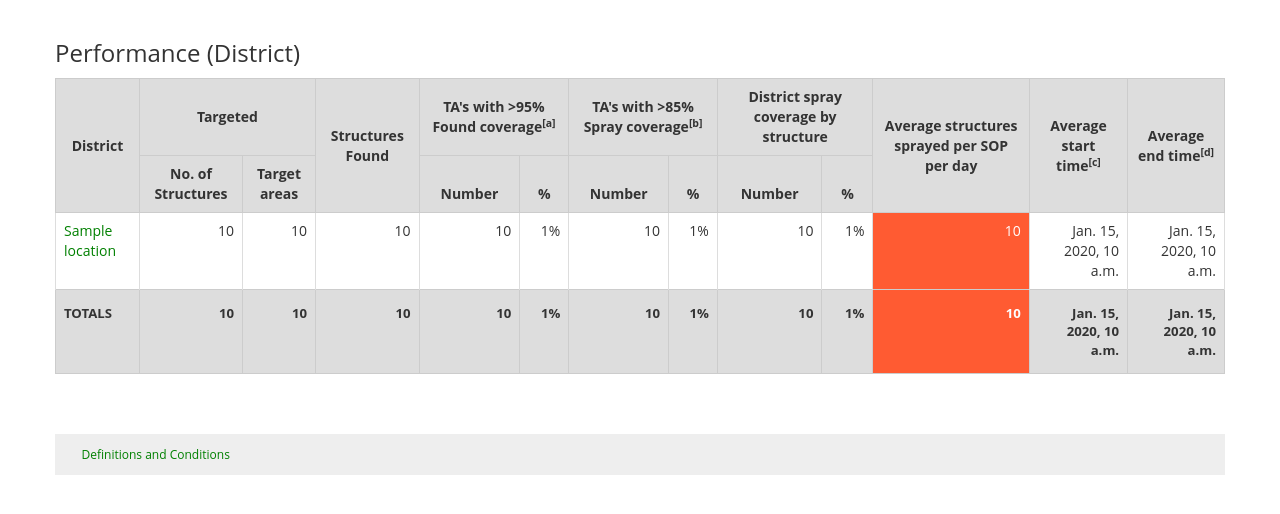
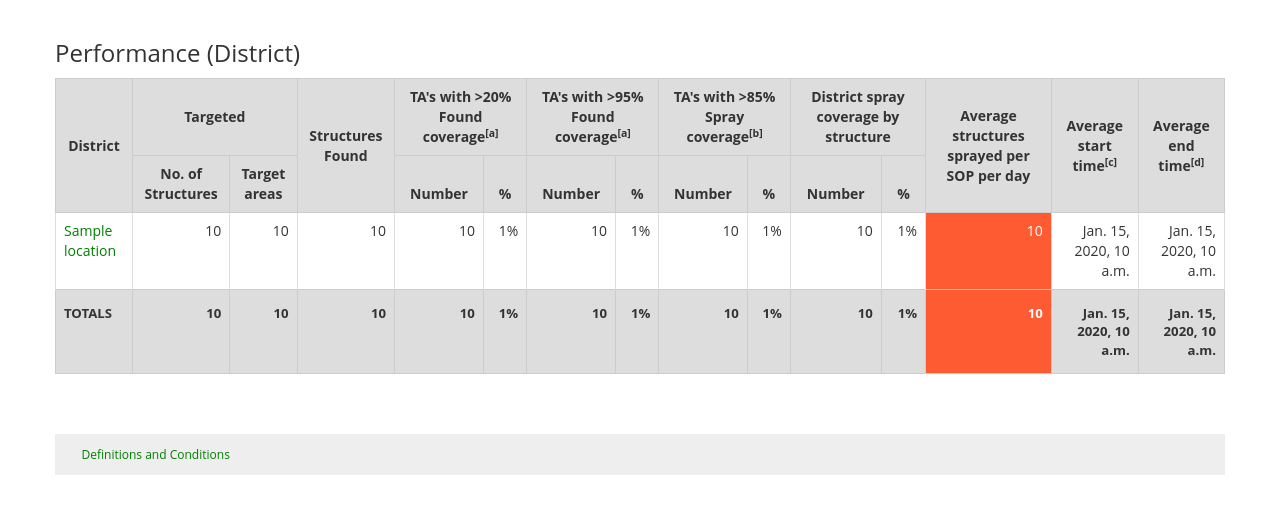
Before and after one commit to onaio/mspray, a Django app: template mspray/apps/main/templates/performance.html in a window 1280 px wide. Shown: the part 52-566 px from the top of the page. Run offline with Django 3.2, Linux system fonts and the light colour scheme; the template is opened without the code that fills it: most values are stand-ins (such as "Sample title", 1, 10 or a date in 2020); some libraries are stand-ins or nearby versions; some web fonts are replaced.

Commit message:
greater than 20% found columns, closes #157

```diff
--- a/mspray/apps/main/templates/performance.html
+++ b/mspray/apps/main/templates/performance.html
@@ -14,6 +14,7 @@
                             <th rowspan="2">District</th>
                             <th colspan="2">Targeted</th>
                             <th rowspan="2">Structures Found</th>
+                            <th colspan="2">TA's with >20% Found coverage<sup title="Found coverage is defined as the number of structures found / number of structures enumerated">[a]</sup></th>
                             <th colspan="2">TA's with >95% Found coverage<sup title="Found coverage is defined as the number of structures found / number of structures enumerated">[a]</sup></th>
                             <th colspan="2">TA's with >85% Spray coverage<sup title="Spray coverage is defined as number of structures sprayed / number of structures found">[b]</sup></th>
                             <th colspan="2">District spray coverage by structure</th>
@@ -30,6 +31,8 @@
                             <th>%</th>
                             <th>Number</th>
                             <th>%</th>
+                            <th>Number</th>
+                            <th>%</th>
                         </tr>
                     </thead>
                     <tbody>
@@ -39,6 +42,8 @@
                             <td class='numbers'>{{ row.location.structures|intcomma }}</td>
                             <td class='numbers'>{{ row.target_areas|intcomma }}</td>
                             <td class='numbers'>{{ row.structures_found|intcomma  }}</td>
+                            <td class='numbers'>{{ row.found_gt_20|intcomma  }}</td>
+                            <td class='numbers'>{{ row.found_gt_20_percentage }}%</td>
                             <td class='numbers'>{{ row.found|intcomma  }}</td>
                             <td class='numbers'>{{ row.found_percentage }}%</td>
                             <td class='numbers'>{{ row.sprayed|intcomma  }}</td>
@@ -59,6 +64,8 @@
                             <td class='numbers'>{{ totals.houses|intcomma }}</td>
                             <td class='numbers'>{{ totals.target_areas|intcomma }}</td>
                             <td class='numbers'>{{ totals.structures_found|intcomma }}</td>
+                            <td class='numbers'>{{ totals.found_gt_20|intcomma  }}</td>
+                            <td class='numbers'>{{ totals.found_gt_20_percentage }}%</td>
                             <td class='numbers'>{{ totals.found|intcomma }}</td>
                             <td class='numbers'>{{ totals.found_percentage }}%</td>
                             <td class='numbers'>{{ totals.sprayed|intcomma }}</td>
```
Also changed, not shown: mspray/apps/main/views/performance.py (+10 -0 lines).
